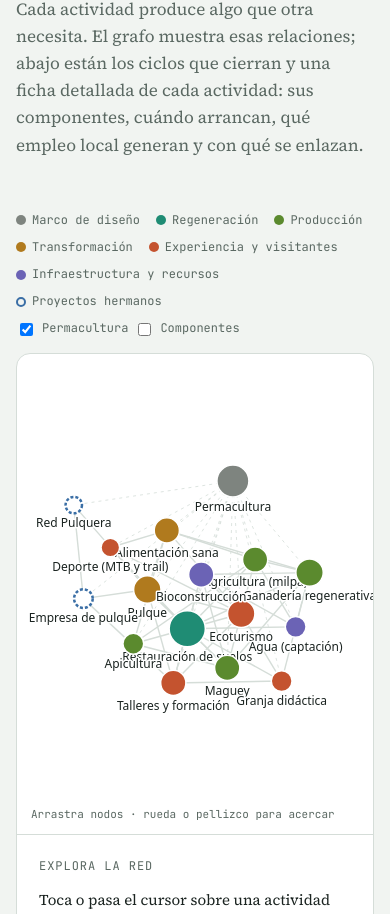
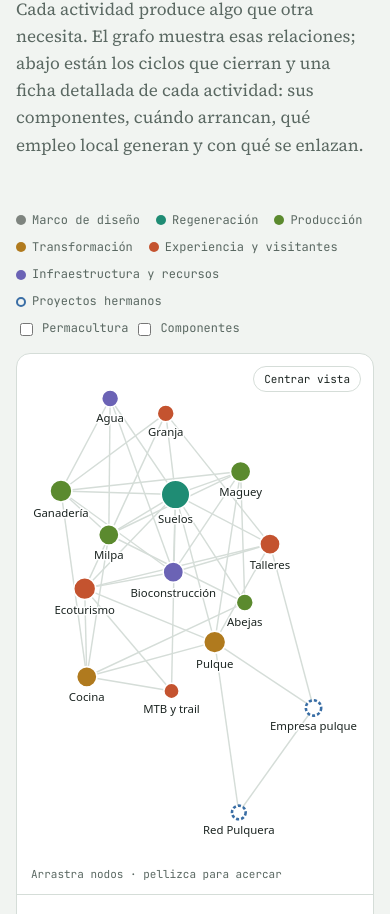
Before and after one commit to emili0blancas91-lang/ecosistemaR, a plain HTML site: page index.html in a window 390 px wide. Shown: the part 166-1080 px from the top of the page. Drawn offline with nearby package versions, Linux system fonts and the light colour scheme; a web font is replaced by a local one.

Commit message:
Update index.html

```diff
--- a/index.html
+++ b/index.html
@@ -97,9 +97,13 @@ details ul strong{color:var(--fg);font-weight:600}
 @media (max-width:860px){
   .net{grid-template-columns:minmax(0,1fr)}
   #panel{border-left:0;border-top:1px solid var(--line);max-height:none}
-  #graph svg{height:480px}
+  #graph svg{height:min(72vh,540px)}
   .toggles{margin-left:0}
+  .lbl{font-size:11px}
+  .lbl.sm{font-size:9.5px}
 }
+.fitb{position:absolute;right:12px;top:12px;font-family:var(--mono);font-size:11px;background:var(--surface);color:var(--fg);border:1px solid var(--line);border-radius:999px;padding:5px 10px;cursor:pointer}
+.fitb:focus-visible{outline:2px solid var(--accent);outline-offset:2px}
 @media (prefers-reduced-motion:reduce){*{scroll-behavior:auto!important}}
 </style>
 
@@ -113,7 +117,7 @@ details ul strong{color:var(--fg);font-weight:600}
   <section style="display:flex;flex-direction:column;gap:14px" aria-label="Red interactiva">
     <div class="legend" id="legend"></div>
     <div class="net">
-      <div id="graph"><div class="hint">Arrastra nodos · rueda o pellizco para acercar</div></div>
+      <div id="graph"><div class="hint">Arrastra nodos · pellizca para acercar</div><button id="fit-btn" class="fitb" type="button">Centrar vista</button></div>
       <aside id="panel" aria-live="polite"></aside>
     </div>
   </section>
@@ -434,19 +438,30 @@ panel.addEventListener('click',e=>{
 });
 document.getElementById('groups').addEventListener('click',e=>{const b=e.target.closest('.jump');if(b){select(b.dataset.id);document.getElementById('graph').scrollIntoView({behavior:'smooth',block:'center'})}});
 
+const SHORT={perma:'Permacultura',suelo:'Suelos',agri:'Milpa',maguey:'Maguey',pulque:'Pulque',gana:'Ganadería',abejas:'Abejas',alim:'Cocina',granja:'Granja',deporte:'MTB y trail',visit:'Ecoturismo',talleres:'Talleres',bio:'Bioconstrucción',agua:'Agua',empresa:'Empresa pulque',redp:'Red Pulquera'};
 const gEl=document.getElementById('graph');
 const svg=d3.select(gEl).insert('svg',':first-child').attr('role','img').attr('aria-label','Grafo de relaciones entre actividades del rancho');
 const root=svg.append('g'),lG=root.append('g'),nG=root.append('g');
-svg.call(d3.zoom().scaleExtent([0.4,3]).on('zoom',e=>root.attr('transform',e.transform)));
-let sim,linkSel,nodeSel,current=null,W,H;
+const zoom=d3.zoom().scaleExtent([0.3,4]).on('zoom',e=>root.attr('transform',e.transform));
+svg.call(zoom);
+let sim,linkSel,nodeSel,current=null,W,H,narrow=false,lastNs=[];
 const pos={};
 const degree=id=>L.filter(l=>l[0]===id||l[1]===id).length;
-const rad=d=>d.sub?4:d.id==='perma'?16:6+degree(d.id)*1.1;
-function size(){const b=gEl.getBoundingClientRect();W=b.width||700;H=svg.node().getBoundingClientRect().height||560;svg.attr('viewBox',`0 0 ${W} ${H}`)}
+const rad=d=>d.sub?(narrow?3:4):d.id==='perma'?(narrow?12:16):(narrow?5:6)+degree(d.id)*(narrow?0.8:1.1);
+const lblW=d=>d.n.length*(d.sub?5.2:(narrow?6:6.8));
+function size(){const b=gEl.getBoundingClientRect();W=b.width||700;H=svg.node().getBoundingClientRect().height||560;narrow=W<560;svg.attr('viewBox',`0 0 ${W} ${H}`)}
+function fit(ns,animate){
+ if(!ns.length)return;
+ let x0=Infinity,x1=-Infinity,y0=Infinity,y1=-Infinity;
+ ns.forEach(d=>{const hw=Math.max(rad(d),lblW(d)/2);x0=Math.min(x0,d.x-hw);x1=Math.max(x1,d.x+hw);y0=Math.min(y0,d.y-rad(d));y1=Math.max(y1,d.y+rad(d)+18)});
+ const pad=16,k=Math.min((W-pad*2)/(x1-x0),(H-pad*2-20)/(y1-y0),1.3);
+ const t=d3.zoomIdentity.translate(W/2-k*(x0+x1)/2,(H-20)/2-k*(y0+y1)/2).scale(k);
+ (animate?svg.transition().duration(400):svg).call(zoom.transform,t);
+}
 function draw(){
  size();
  const showP=document.getElementById('perma-toggle').checked, showC=document.getElementById('comp-toggle').checked;
- let ns=N.filter(n=>showP||n.id!=='perma').map(n=>Object.assign({id:n.id,c:n.c,n:n.n},pos[n.id]||{}));
+ let ns=N.filter(n=>showP||n.id!=='perma').map(n=>Object.assign({id:n.id,c:n.c,n:narrow?SHORT[n.id]:n.n},pos[n.id]||{}));
  let ls=L.map(l=>({source:l[0],target:l[1]}));
  if(showP) ls=ls.concat(N.filter(n=>n.id!=='perma').map(n=>({source:'perma',target:n.id,p:1})));
  if(showC) N.forEach(n=>n.comp.forEach((c,i)=>{const id=n.id+'::'+i;ns.push(Object.assign({id,c:n.c,n:c[0],sub:1,parent:n.id},pos[id]||{}));ls.push({source:n.id,target:id,s:1})}));
@@ -459,31 +474,39 @@ function draw(){
   .on('click',(e,d)=>select(current===d.id?null:d.id)).on('keydown',(e,d)=>{if(e.key==='Enter'||e.key===' '){e.preventDefault();select(d.id)}})
   .call(d3.drag().on('start',(e,d)=>{if(!e.active)sim.alphaTarget(0.3).restart();d.fx=d.x;d.fy=d.y}).on('drag',(e,d)=>{d.fx=e.x;d.fy=e.y}).on('end',(e,d)=>{if(!e.active)sim.alphaTarget(0);d.fx=null;d.fy=null}));
  if(sim)sim.stop();
- const narrow=W<560;
+ const render=()=>{ns.forEach(d=>{pos[d.id]={x:d.x,y:d.y}});
+   linkSel.attr('x1',d=>d.source.x).attr('y1',d=>d.source.y).attr('x2',d=>d.target.x).attr('y2',d=>d.target.y);
+   nodeSel.attr('transform',d=>`translate(${d.x},${d.y})`)};
  sim=d3.forceSimulation(ns)
-  .force('link',d3.forceLink(ls).id(d=>d.id).distance(d=>d.s?(narrow?34:46):d.p?(narrow?140:200):(narrow?75:110)).strength(d=>d.s?0.9:0.5))
-  .force('charge',d3.forceManyBody().strength(d=>d.sub?-60:(narrow?-280:-460)))
+  .force('link',d3.forceLink(ls).id(d=>d.id).distance(d=>d.s?40:d.p?190:110).strength(d=>d.s?0.9:d.p?0.15:0.5))
+  .force('charge',d3.forceManyBody().strength(d=>d.sub?-70:-480))
   .force('center',d3.forceCenter(W/2,H/2))
-  .force('col',d3.forceCollide(d=>d.sub?16:(narrow?28:38)))
-  .force('x',d3.forceX(W/2).strength(0.05)).force('y',d3.forceY(H/2).strength(0.07))
-  .on('tick',()=>{ns.forEach(d=>{d.x=Math.max(50,Math.min(W-50,d.x));d.y=Math.max(20,Math.min(H-36,d.y));pos[d.id]={x:d.x,y:d.y}});
-   linkSel.attr('x1',d=>d.source.x).attr('y1',d=>d.source.y).attr('x2',d=>d.target.x).attr('y2',d=>d.target.y);
-   nodeSel.attr('transform',d=>`translate(${d.x},${d.y})`)});
+  .force('col',d3.forceCollide(d=>Math.max(rad(d)+10,lblW(d)/2+6)).strength(1).iterations(3))
+  .force('x',d3.forceX(W/2).strength(narrow?0.14:0.06)).force('y',d3.forceY(H/2).strength(narrow?0.01:0.07))
+  .stop();
+ for(let i=0;i<320;i++)sim.tick();
+ render();
+ sim.on('tick',render).alpha(0);
+ lastNs=ns;
+ fit(ns,false);
  if(current&&!ns.find(n=>n.id===current))current=null;
  hl(current);showPanel(current);
 }
+document.getElementById('fit-btn').addEventListener('click',()=>fit(lastNs,true));
 function hl(id){
  if(!nodeSel)return;
- if(!id){nodeSel.attr('opacity',1);linkSel.attr('opacity',1).attr('stroke','var(--line)');return}
+ if(!id){nodeSel.attr('opacity',1);nodeSel.select('text').attr('opacity',n=>n.sub&&narrow?0:1);linkSel.attr('opacity',1).attr('stroke','var(--line)');return}
  const nb=new Set([id]);linkSel.each(l=>{if(l.source.id===id)nb.add(l.target.id);if(l.target.id===id)nb.add(l.source.id)});
  const base=id.split('::')[0],c=col(byId[base].c);
  nodeSel.attr('opacity',n=>nb.has(n.id)?1:0.14);
+ nodeSel.select('text').attr('opacity',n=>n.sub&&narrow&&!nb.has(n.id)?0:1);
  linkSel.attr('opacity',l=>l.source.id===id||l.target.id===id?1:0.07).attr('stroke',l=>l.source.id===id||l.target.id===id?c:'var(--line)');
 }
 function select(id){current=id;hl(id);showPanel(id)}
 document.getElementById('perma-toggle').addEventListener('change',draw);
 document.getElementById('comp-toggle').addEventListener('change',draw);
-let rt;window.addEventListener('resize',()=>{clearTimeout(rt);rt=setTimeout(draw,200)});
+let rt,lastW=gEl.getBoundingClientRect().width;window.addEventListener('resize',()=>{clearTimeout(rt);rt=setTimeout(()=>{const w=gEl.getBoundingClientRect().width;if(Math.abs(w-lastW)>2){lastW=w;draw()}},200)});
+if(lastW<560)document.getElementById('perma-toggle').checked=false;
 const mq=matchMedia('(prefers-color-scheme: dark)');if(mq.addEventListener)mq.addEventListener('change',draw);
 draw();
 </script>
```
